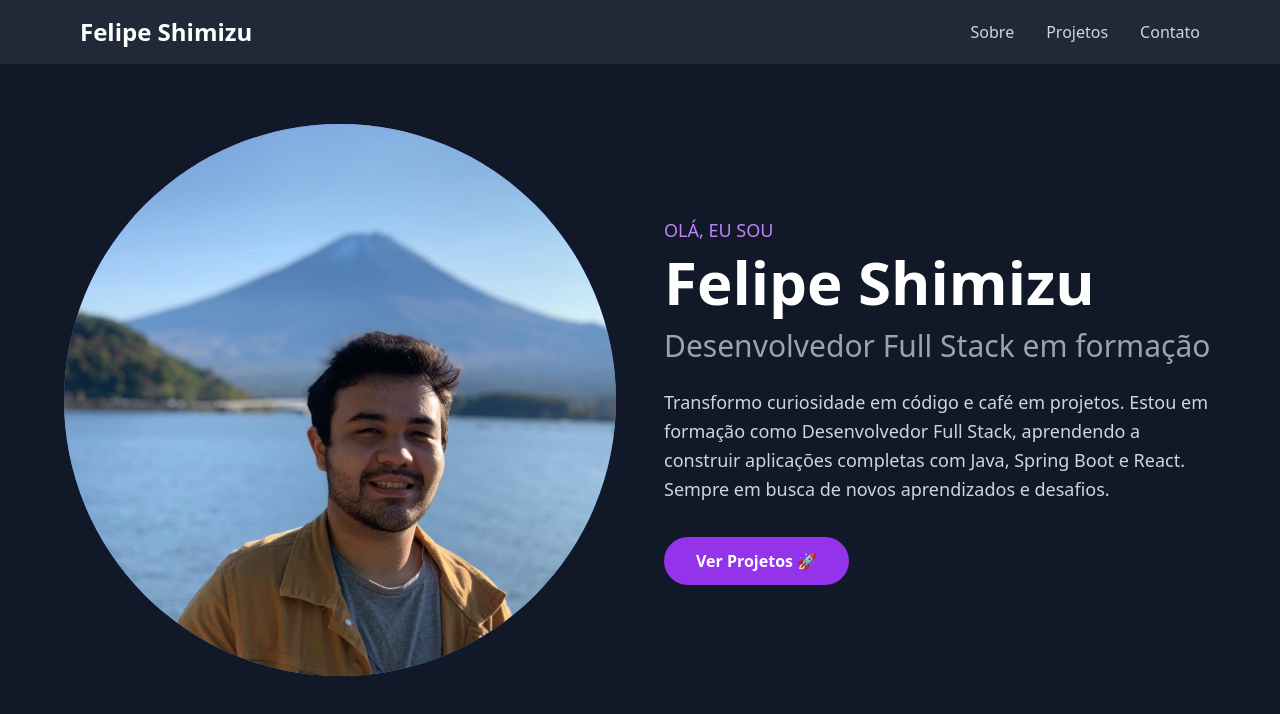
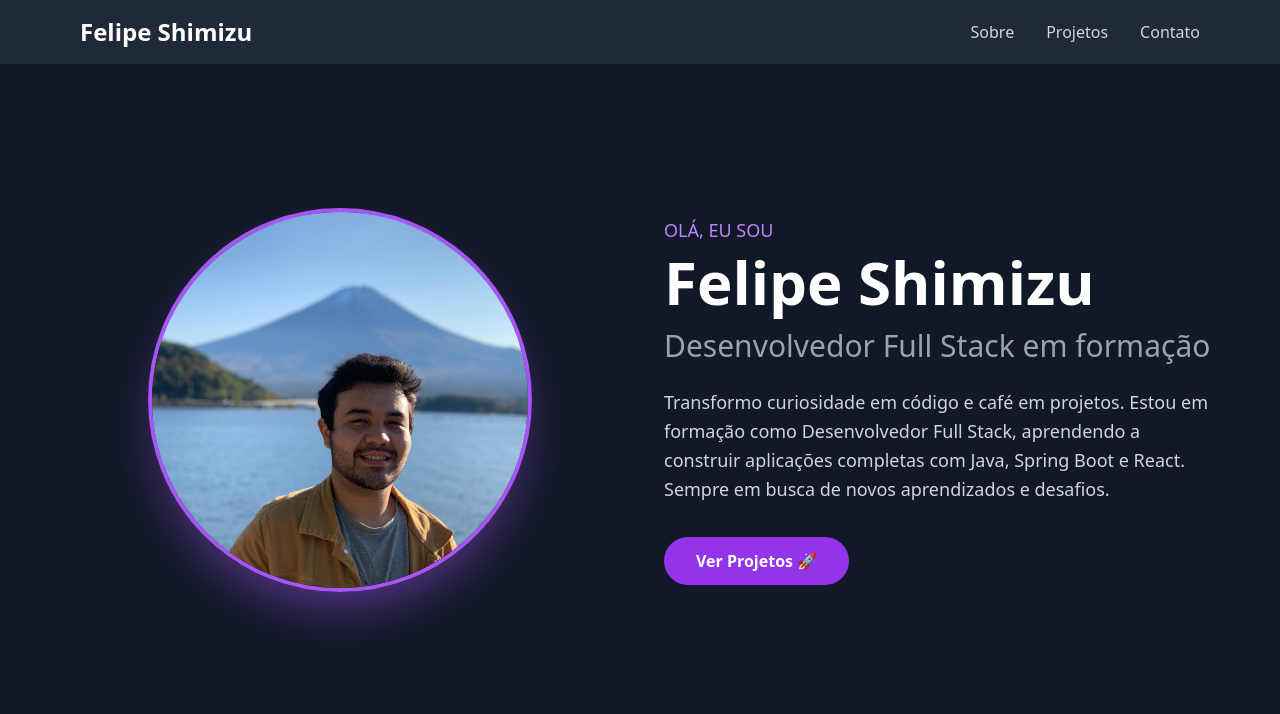
Before and after one commit to Felipe-SMZ/Portifolio, a React (Vite) app: page / in a window 1280 px wide. Shown: the top 714 px of the page. Built offline with nearby package versions, Linux system fonts and the light colour scheme.

Commit message:
feat: corrigindo tamanho da imagem

```diff
--- a/src/components/Hero.jsx
+++ b/src/components/Hero.jsx
@@ -1,3 +1,5 @@
+import minhaFoto from '../assets/img/Fot.jpg'
+
 function Hero() {
     return (
         <section id="sobre" className="min-h-screen flex items-center justify-center px-4">
@@ -5,9 +7,11 @@ function Hero() {
 
                 {/* Avatar/Foto */}
                 <div className="flex justify-center">
-                    <div className="w-100 h-100 rounded-full bg-gradient-to-br from-purple-500 to-blue-500 flex items-center justify-center text-8xl">
-                        <img className="w-200 h-200 rounded-full" src="./src/assets/img/Fot.jpg" alt="" />
-                    </div>
+                    <img
+                        src={minhaFoto}
+                        alt="Felipe Shimizu"
+                        className="w-96 h-96 rounded-full object-cover border-4 border-purple-500 shadow-2xl shadow-purple-500/50"
+                    />
                 </div>
 
                 {/* Textos */}
```
